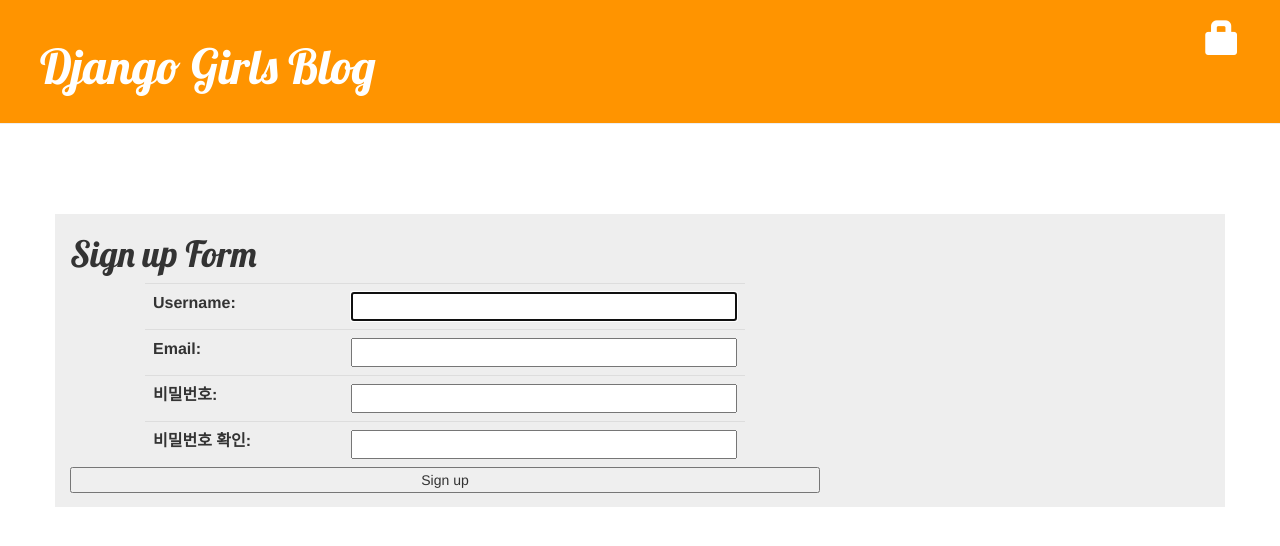
After one commit to SoeunLee/home-PSS, a Django app: page /accounts/new/ in a window 1280 px wide. The commit adds this page. Shown: the top 546 px of the page. Run offline with Django 3.2, Linux system fonts and the light colour scheme; some libraries are stand-ins or nearby versions.

Commit message:
align center

```diff
--- a/blog/forms.py
+++ b/blog/forms.py
@@ -1,11 +1,13 @@
 from django import forms
 from .models import Post, Comment
+from django.contrib.auth.models import User
+from django.contrib.auth.forms import UserCreationForm
 
 class PostForm(forms.ModelForm):
 
     class Meta:
         model = Post
-        fields = ('title', 'text',)
+        fields = ('author', 'title', 'text',)
 
 
 class CommentForm(forms.ModelForm):
@@ -13,3 +15,12 @@
     class Meta:
         model = Comment
         fields = ('author', 'text',)
+
+
+class AccountForm(UserCreationForm):
+    username = forms.CharField(max_length=30)
+    email = forms.EmailField(max_length=200)
+
+    class Meta:
+        model = User
+        fields = ('username', 'email', 'password1', 'password2')
--- a/blog/static/css/blog.css
+++ b/blog/static/css/blog.css
@@ -12,6 +12,21 @@
 
 .content {
     margin-left: 40px;
+}
+
+.background {
+    height: 10em;
+    position: relative;
+}
+
+.container {
+    margin: 0;
+    background: #EEEEEE;
+    position: absolute;
+    top: 50%;
+    left: 50%;
+    margin-right: -50%;
+    transform: translate(-50%, 0%);
 }
 
 h1, h2, h3, h4 {
@@ -48,3 +63,13 @@
 .comment {
     margin: 20px 0px 20px 20px;
 }
+
+.table {
+
+    width: 80%;
+    margin:   0 auto;
+}
+
+.submit {
+    width: 100%;
+}
--- a/blog/templates/blog/base.html
+++ b/blog/templates/blog/base.html
@@ -20,11 +20,13 @@
             <h1><a href="/">Django Girls Blog</a></h1>
         </div>
 
-        <div class="content container">
-            <div class="row">
-                <div class="col-md-8">
-                    {% block content %}
-                    {% endblock %}
+        <div class="background">
+            <div class="content container">
+                <div class="row">
+                    <div class="col-md-8">
+                        {% block content %}
+                        {% endblock %}
+                    </div>
                 </div>
             </div>
         </div>
--- a/blog/templates/blog/post_edit.html
+++ b/blog/templates/blog/post_edit.html
@@ -1,9 +1,9 @@
 {% extends 'blog/base.html' %}
 
 {% block content %}
-    <h1>New post</h1>
+    <h1>Post</h1>
     <form method="POST" class="post-form">{% csrf_token %}
         {{ form.as_p }}
-        <button type="submit">Save</button>
+        <button type="submit" class="submit">Save</button>
     </form>
 {% endblock %}
--- a/blog/templates/blog/post_list.html
+++ b/blog/templates/blog/post_list.html
@@ -3,7 +3,7 @@
 {% block content %}
     {% for post in posts %}
         <div class="post">
-            <h1><a href="{% url 'post_detail' pk=post.pk %}">{{ post.title|truncatechars:50 }}</a></h1>
+            <h1><a href="{% url 'post_detail' pk=post.pk %}">{{ post.title|truncatechars:40 }}</a></h1>
             <div class="date">
                 {{ post.created_date }}
             </div>
--- /dev/null
+++ b/blog/templates/registration/account_new.html
@@ -0,0 +1,16 @@
+{% extends 'blog/base.html' %}
+
+{% block content %}
+    <h1>Sign up Form</h1>
+    <form method="POST" class="post-form">{% csrf_token %}
+        <table class="table">
+            {% for field in form %}
+                <tr>
+                    <td>{{ field.label_tag }}</td>
+                    <td>{{ field }}</td>
+                </tr>
+            {% endfor %}
+        </table>
+        <button type="submit" class="submit">Sign up</button>
+    </form>
+{% endblock %}
--- a/blog/views.py
+++ b/blog/views.py
@@ -1,12 +1,29 @@
 from django.shortcuts import render, get_object_or_404, redirect
 from django.contrib.auth.decorators import login_required
+from django.contrib.auth.forms import UserCreationForm
+from django.contrib.auth import login, authenticate
 from django.utils import timezone
 from .models import Post, Comment
-from .forms import PostForm, CommentForm
+from .forms import PostForm, CommentForm, AccountForm
 
 # Create your views here.
+
+def account_new(request):
+    if request.method == "POST":
+        form = AccountForm(request.POST)
+        if form.is_valid():
+            form.save()
+            username = form.cleaned_data.get('username')
+            password = form.cleaned_data.get('password1')
+            user = authenticate(username=username, password=password)
+            login(request, user)
+            return redirect('/')
+    else:
+        form = AccountForm(request.POST)
+    return render(request, 'registration/account_new.html', {'form': form})
+
 def post_list(request):
-    posts = Post.objects.filter(published_date__lte=timezone.now()).order_by('created_date')
+    posts = Post.objects.filter(published_date__lte=timezone.now()).order_by('-created_date')
     return render(request, 'blog/post_list.html', {'posts': posts})
 
 def post_detail(request, pk):
--- a/mysite/urls.py
+++ b/mysite/urls.py
@@ -17,11 +17,13 @@
 from django.urls import path, include
 
 from django.contrib.auth import views
+from blog.views import account_new
 
 urlpatterns = [
     path('admin/', admin.site.urls),
     path('', include('blog.urls')),
     path('accounts/', include('django.contrib.auth.urls')),
+    path('accounts/new/', account_new, name='account_new'),
     path('accounts/login/', views.LoginView.as_view(), name='login'),
     path('accounts/logout/', views.LogoutView.as_view(), name='logout', kwargs={'next_page': '/'}),
 ]
```
Also changed, not shown: blog/templates/registration/login.html (+5 -4 lines), blog/models.py (line endings or trailing spaces).
